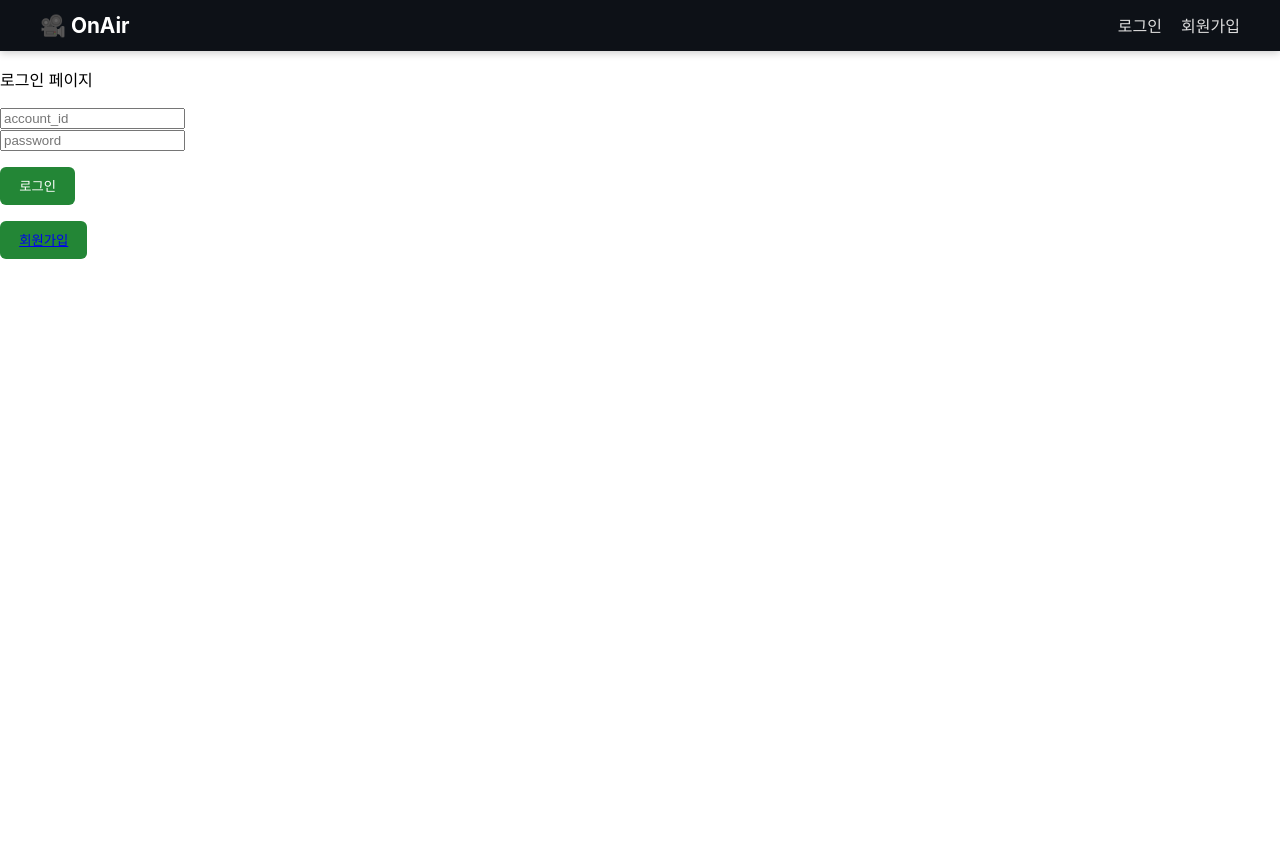
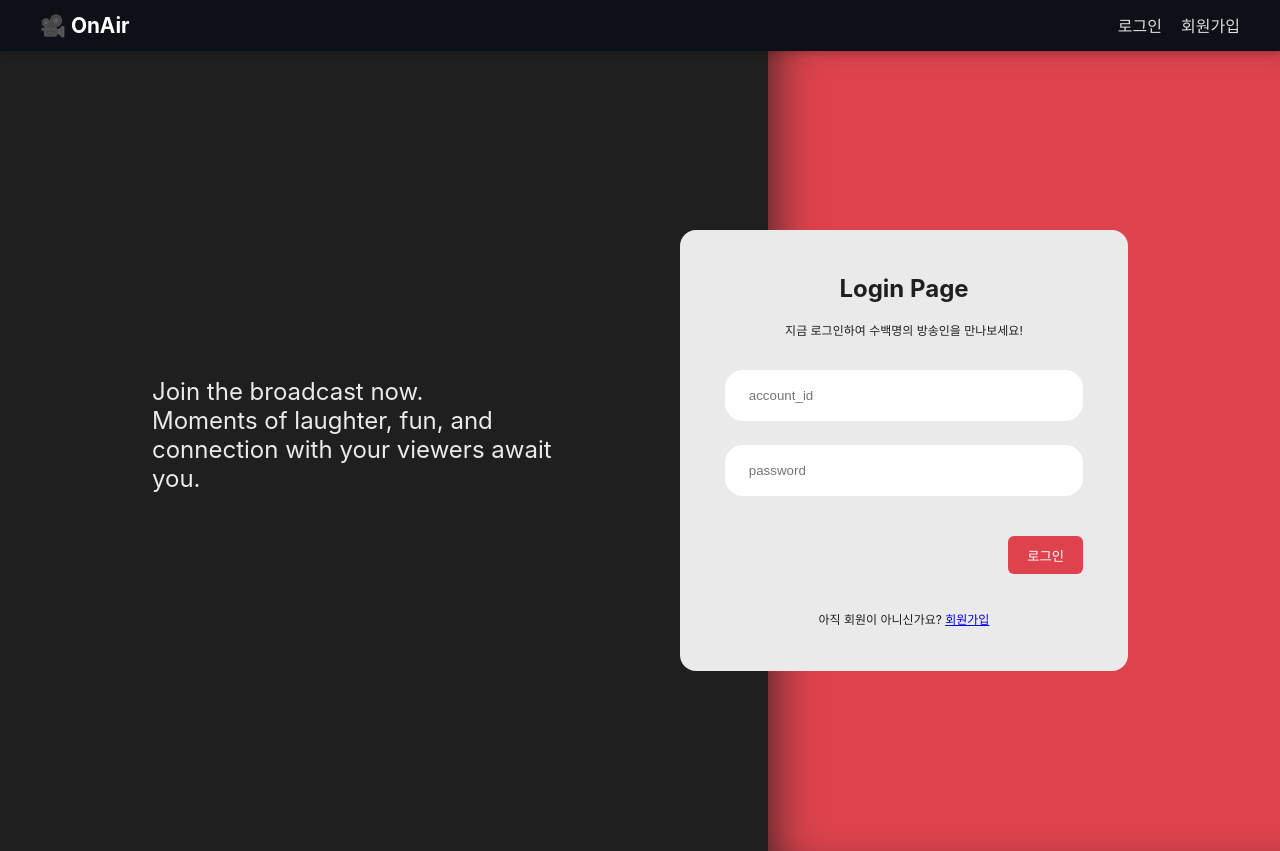
Before and after one commit to luck1306/broadcast-demo, a React (Create React App) app in the folder live-platform-test-client/: page /login in a window 1280 px wide. Before the commit the page ends 800 px from the top, so only its background shows below. Built offline with nearby package versions, Linux system fonts and the light colour scheme; no server answers.

Commit message:
[update] auth layout

```diff
--- a/live-platform-test-client/src/App.css
+++ b/live-platform-test-client/src/App.css
@@ -1,3 +1,10 @@
+body {
+    height: 100%;
+    width: 100%;
+    margin: 0;
+    padding: 0;
+}
+
 .App {
     text-align: center;
 }
--- /dev/null
+++ b/live-platform-test-client/src/asset/css/LoginPage.css
@@ -0,0 +1,97 @@
+.login-page-container {
+    width: 100%;
+    height: 100vh;
+    background-color: #1f1f1f;
+}
+
+.login-page-red-box {
+    position: absolute;
+    right: 0;
+    height: 100%;
+    width: 40vw;
+    background-color: #de434d;
+    box-shadow: inset 30px 0 50px -30px #1f1f1f;
+}
+
+.login-page-content-container {
+    position: absolute;
+    display: flex;
+    justify-content: center;
+    align-items: center;
+    color: #eaeaea;
+    gap: 10vh;
+    width: 100%;
+    height: 100%;
+    z-index: 2;
+}
+
+.login-page-content-container > div {
+    width: 35vw;
+    border-radius: 1em;
+    padding-bottom: 32px;
+}
+
+.login-input-box-container {
+    background-color: #eaeaea;
+    display: flex;
+    flex-direction: column;
+    align-items: center;
+    color: #1f1f1f;
+    padding-top: 2em;
+    box-sizing: border-box;
+}
+
+.login-input-box-container > h2 {
+    margin: 0;
+    padding: 0;
+    padding-top: 12px;
+    padding-bottom: 18px;
+    font-size: 24px;
+}
+
+.login-input-box-container > p {
+    margin: 0;
+    padding: 0;
+    font-size: 12px;
+}
+
+.login-page-content {
+    display: flex;
+    flex-direction: column;
+    justify-content: center;
+    align-items: center;
+    font-size: 1.5rem;
+}
+
+.login-input-container {
+    padding-top: 32px;
+    display: flex;
+    flex-direction: column;
+    align-items: center;
+    width: 100%;
+    row-gap: 24px;
+}
+
+.login-input {
+    width: 80%;
+    padding: 18px 24px;
+    box-sizing: border-box;
+    border-radius: 18px;
+    border: none;
+}
+
+.login-button {
+    display: flex;
+    width: 80%;
+    align-items: flex-end;
+    flex-direction: column;
+    row-gap: 18px;
+}
+
+.signin-text {
+    font-size: 12px;
+}
+
+.login-button > button {
+    background-color: #de434d;
+}
--- a/live-platform-test-client/src/component/page/auth/JoiningMembershipPage.jsx
+++ b/live-platform-test-client/src/component/page/auth/JoiningMembershipPage.jsx
@@ -1,6 +1,7 @@
 import { useState } from "react";
 import JoinMembership from "../../../library/api/JoinMemebership";
 import { useNavigate } from "react-router-dom";
+import "../../../asset/css/LoginPage.css";
 
 const JoiningMembership = () => {
     const navigate = useNavigate;
@@ -10,35 +11,58 @@ const JoiningMembership = () => {
         password: "",
     });
     return (
+        <div className="login-page-container">
             <div>
-            <p>회원가입 페이지</p>
+                <div className="login-page-content-container">
+                    <div className="login-page-content">
+                        <p>
+                            Join the broadcast now. <br />
+                            Moments of laughter, fun, and connection with your
+                            viewers await you.
+                        </p>
+                    </div>
+                    <div className="login-input-box-container">
+                        <h2>Signup Page</h2>
+                        <p>지금 회원가입하여 수백명의 방송인을 만나보세요!</p>
+
+                        <div className="login-input-container">
                             <input
+                                className="login-input"
                                 type="text"
                                 placeholder="nickname"
                                 value={userInfo.nickname}
                                 onChange={(e) =>
-                    setUserInfo({ ...userInfo, nickname: e.target.value })
+                                    setUserInfo({
+                                        ...userInfo,
+                                        nickname: e.target.value,
+                                    })
                                 }
                             />
-            <br />
                             <input
+                                className="login-input"
                                 type="text"
                                 placeholder="account_id"
                                 value={userInfo.accountId}
                                 onChange={(e) =>
-                    setUserInfo({ ...userInfo, accountId: e.target.value })
+                                    setUserInfo({
+                                        ...userInfo,
+                                        accountId: e.target.value,
+                                    })
                                 }
                             />
-            <br />
                             <input
+                                className="login-input"
                                 type="password"
                                 placeholder="password"
                                 value={userInfo.password}
                                 onChange={(e) =>
-                    setUserInfo({ ...userInfo, password: e.target.value })
+                                    setUserInfo({
+                                        ...userInfo,
+                                        password: e.target.value,
+                                    })
                                 }
                             />
-            <br />
+                            <div className="login-button">
                                 <button
                                     onClick={() => {
                                         JoinMembership(userInfo)
@@ -57,6 +81,12 @@ const JoiningMembership = () => {
                                     회원가입
                                 </button>
                             </div>
+                        </div>
+                    </div>
+                </div>
+            </div>
+            <div className="login-page-red-box" />
+        </div>
     );
 };
 
--- a/live-platform-test-client/src/component/page/auth/LoginPage.jsx
+++ b/live-platform-test-client/src/component/page/auth/LoginPage.jsx
@@ -2,6 +2,8 @@ import { useState } from "react";
 import LoginApi from "../../../library/api/LoginApi";
 import { Link, useNavigate } from "react-router-dom";
 import Cookies from "js-cookie";
+import "../../../asset/css/LoginPage.css";
+import { Space } from "antd";
 
 const LoginPage = () => {
     const [userInfo, setUserInfo] = useState({
@@ -19,26 +21,46 @@ const LoginPage = () => {
     };
 
     return (
+        <div className="login-page-container">
             <div>
-            <p>로그인 페이지</p>
+                <div className="login-page-content-container">
+                    <div className="login-page-content">
+                        <p>
+                            Join the broadcast now. <br />
+                            Moments of laughter, fun, and connection with your
+                            viewers await you.
+                        </p>
+                    </div>
+                    <div className="login-input-box-container">
+                        <h2>Login Page</h2>
+                        <p>지금 로그인하여 수백명의 방송인을 만나보세요!</p>
+
+                        <div className="login-input-container">
                             <input
+                                className="login-input"
                                 type="text"
                                 placeholder="account_id"
                                 value={userInfo.accountId}
                                 onChange={(e) =>
-                    setUserInfo({ ...userInfo, accountId: e.target.value })
+                                    setUserInfo({
+                                        ...userInfo,
+                                        accountId: e.target.value,
+                                    })
                                 }
                             />
-            <br />
                             <input
+                                className="login-input"
                                 type="password"
                                 placeholder="password"
                                 value={userInfo.password}
                                 onChange={(e) =>
-                    setUserInfo({ ...userInfo, password: e.target.value })
+                                    setUserInfo({
+                                        ...userInfo,
+                                        password: e.target.value,
+                                    })
                                 }
                             />
-            <br />
+                            <div className="login-button">
                                 <button
                                     onClick={async () => {
                                         // console.log(userInfo);
@@ -47,18 +69,24 @@ const LoginPage = () => {
                                                 // console.log(res.data);
                                                 Cookies.set(
                                                     "accessToken",
-                                "Bearer " + res.data.accessToken
+                                                    "Bearer " +
+                                                        res.data.accessToken
                                                 );
                                                 Cookies.set(
                                                     "refreshToken",
-                                "Bearer " + res.data.refreshToken
+                                                    "Bearer " +
+                                                        res.data.refreshToken
                                                 );
                                                 Cookies.set(
                                                     "nickname",
-                                parseJwt(res.data.accessToken)["sub"] // get logined user nickname
+                                                    parseJwt(
+                                                        res.data.accessToken
+                                                    )["sub"] // get logined user nickname
                                                 );
                                                 alert("로그인 성공");
-                            navigate("/", { replace: true });
+                                                navigate("/", {
+                                                    replace: true,
+                                                });
                                             })
                                             .catch((err) => {
                                                 alert(
@@ -69,11 +97,16 @@ const LoginPage = () => {
                                 >
                                     로그인
                                 </button>
-            <br />
-            <button>
+                            </div>
+                            <p className="signin-text">
+                                아직 회원이 아니신가요? <Space />
                                 <Link to="/join">회원가입</Link>
-            </button>
-            <br />
+                            </p>
+                        </div>
+                    </div>
+                </div>
+            </div>
+            <div className="login-page-red-box" />
         </div>
     );
 };
```
Also changed, not shown: live-platform-test-client/src/asset/css/Header.css (indentation only). Lines whose indentation alone changed are shown as unchanged.
